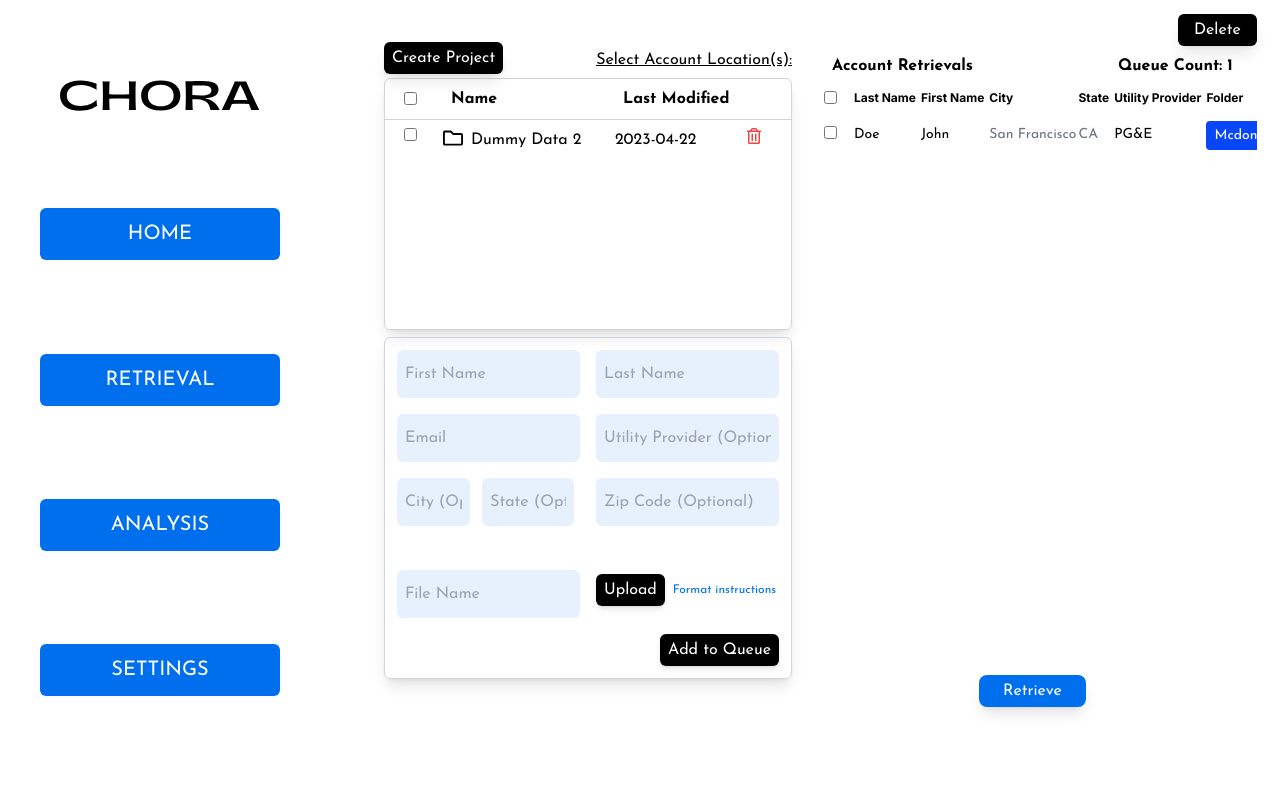
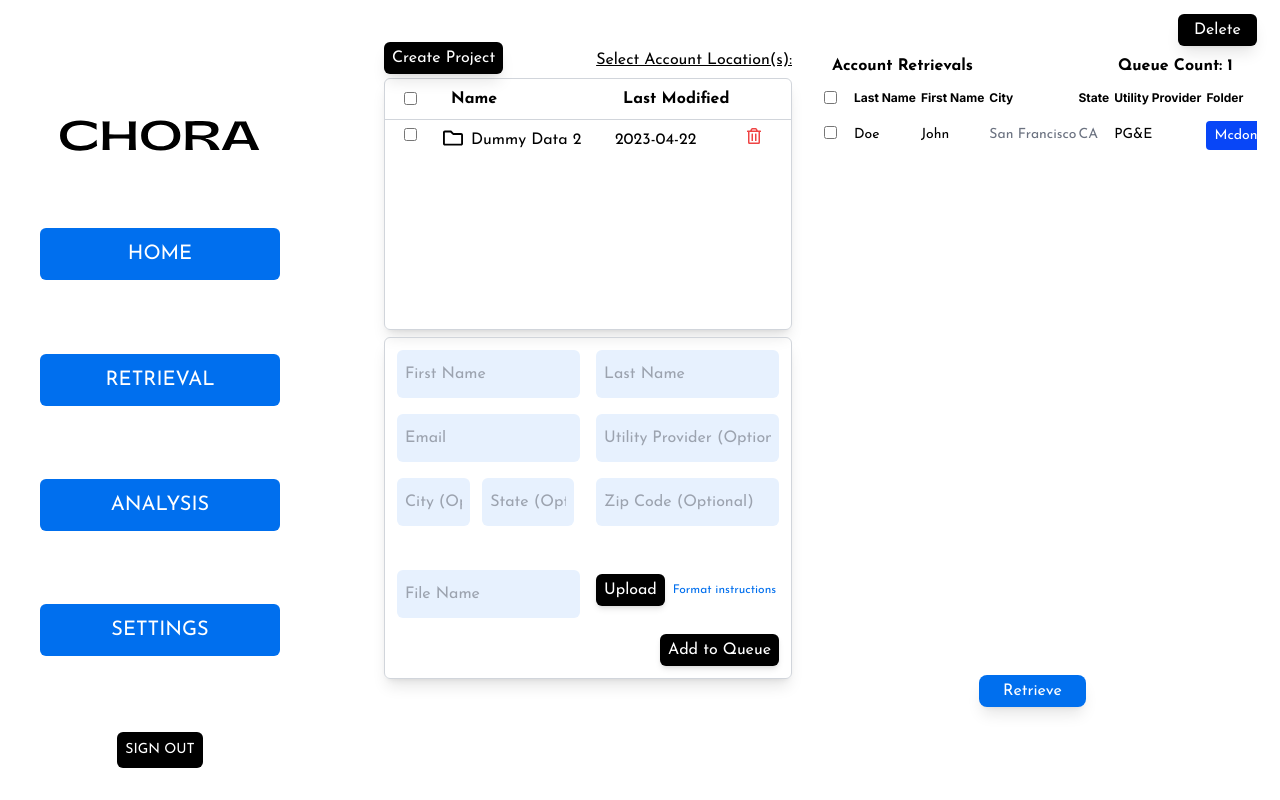
Before and after one commit to Meedux/GTM-Requirement, a Next.js app: page /retrieval in a window 1280 px wide. Built offline with nearby package versions, Linux system fonts and the light colour scheme.

Commit message:
Sidebar button

```diff
--- a/components/Sidebar.tsx
+++ b/components/Sidebar.tsx
@@ -4,7 +4,8 @@ import Button from "./Sidebar/Button";
 import { useMediaQuery } from "react-responsive";
 import { RiCloseFill } from "react-icons/ri";
 import Image from "next/image";
-
+import Link from "next/link";
+import MobileButton from "./Sidebar/MobileButton";
 
 const Sidebar = () => {
   const [isOpen, setIsOpen] = useState(false);
@@ -15,14 +16,27 @@ const Sidebar = () => {
 
   return (
     <>
-    <div className={`block md:hidden p-2 shadow-lg flex-col justify-center items-center`}>
-      <button className="text-3xl" onClick={handleToggle}>
-        <svg xmlns="http://www.w3.org/2000/svg" className="h-6 w-6 text-black" fill="none" viewBox="0 0 24 24" stroke="currentColor">
-          <path strokeLinecap="round" strokeLinejoin="round" strokeWidth={2} d="M4 6h16M4 12h16M4 18h16" />
-        </svg>
-      </button>
-    </div>
-{/*
+      <div
+        className={`block md:hidden p-2 shadow-lg flex-col justify-center items-center`}
+      >
+        <button className="text-3xl" onClick={handleToggle}>
+          <svg
+            xmlns="http://www.w3.org/2000/svg"
+            className="h-6 w-6 text-black"
+            fill="none"
+            viewBox="0 0 24 24"
+            stroke="currentColor"
+          >
+            <path
+              strokeLinecap="round"
+              strokeLinejoin="round"
+              strokeWidth={2}
+              d="M4 6h16M4 12h16M4 18h16"
+            />
+          </svg>
+        </button>
+      </div>
+      {/*
       <button className="fixed top-4 left-4 text-3xl bg-black rounded-md p-2" onClick={handleToggle}>
         <svg
           xmlns="http://www.w3.org/2000/svg"
@@ -41,9 +55,15 @@ const Sidebar = () => {
       </button> */}
       <div className="h-screen md:flex hidden justify-center items-center">
         <div
-          className={`h-[80%] w-[20rem] flex flex-col justify-between items-center`}
+          className={`h-[70%] w-[20rem] flex flex-col justify-between items-center`}
         >
-          <Image src={'/CHORA.svg'} className="mb-7" width={200} height={200} alt='Chora Logo' />
+          <Image
+            src={"/CHORA.svg"}
+            className="mb-7"
+            width={200}
+            height={200}
+            alt="Chora Logo"
+          />
 
           <Button name="HOME" url="/home" />
 
@@ -52,6 +72,14 @@ const Sidebar = () => {
           <Button name="ANALYSIS" url="/analysis" />
 
           <Button name="SETTINGS" url="/settings" />
+
+          <span className="fixed bottom-0 p-2">
+            <Link href={"/login"}>
+              <button className="p-2 rounded-md bg-black text-sm text-white font-joseph-sans mb-6">
+                SIGN OUT
+              </button>
+            </Link>
+          </span>
         </div>
       </div>
 
@@ -67,25 +95,36 @@ const Sidebar = () => {
         style={{ transform: isOpen ? "translateX(0)" : "translateX(-100%)" }}
       >
         <button className="fixed top-4 left-3 text-3xl" onClick={handleToggle}>
-          <RiCloseFill
-            className="text-black"
-            size={30}
-          />
+          <RiCloseFill className="text-black" size={30} />
         </button>
 
         <div className="h-screen md:hidden flex justify-center items-center">
           <div
-            className={`h-[80%] w-[20rem] flex-col justify-between items-center flex`}
+            className={`h-[70%] w-[20rem] flex-col justify-between items-center flex`}
           >
-            <Image src={'/CHORA.svg'} className="mb-7" width={200} height={200} alt='Chora Logo' />
+            <Image
+              src={"/CHORA.svg"}
+              className="mb-7"
+              width={200}
+              height={200}
+              alt="Chora Logo"
+            />
 
-            <Button name="HOME" url="/home" />
+            <MobileButton name="HOME" url="/home" />
 
-            <Button name="RETRIEVAL" url="/retrieval" />
+            <MobileButton name="RETRIEVAL" url="/retrieval" />
 
-            <Button name="ANALYSIS" url="/analysis" />
+            <MobileButton name="ANALYSIS" url="/analysis" />
 
-            <Button name="SETTINGS" url="/settings" />
+            <MobileButton name="SETTINGS" url="/settings" />
+
+            <span className="fixed bottom-0 p-2">
+              <Link href={"/login"}>
+                <button className="p-1 rounded-md bg-black text-[0.50rem] text-white font-joseph-sans mb-6">
+                  SIGN OUT
+                </button>
+              </Link>
+            </span>
           </div>
         </div>
       </div>
--- /dev/null
+++ b/components/Sidebar/MobileButton.tsx
@@ -0,0 +1,14 @@
+import Link from 'next/link';
+import React from 'react'
+
+const MobileButton = ({ name, url }: { name: string; url: string }) => {
+    return (
+      <Link href={url}>
+        <button className="p-1 rounded-md bg-[#006FEE] text-white text-sm font-joseph-sans mb-6 w-[10rem]">
+          {name}
+        </button>
+      </Link>
+    );
+  };
+
+export default MobileButton
```
